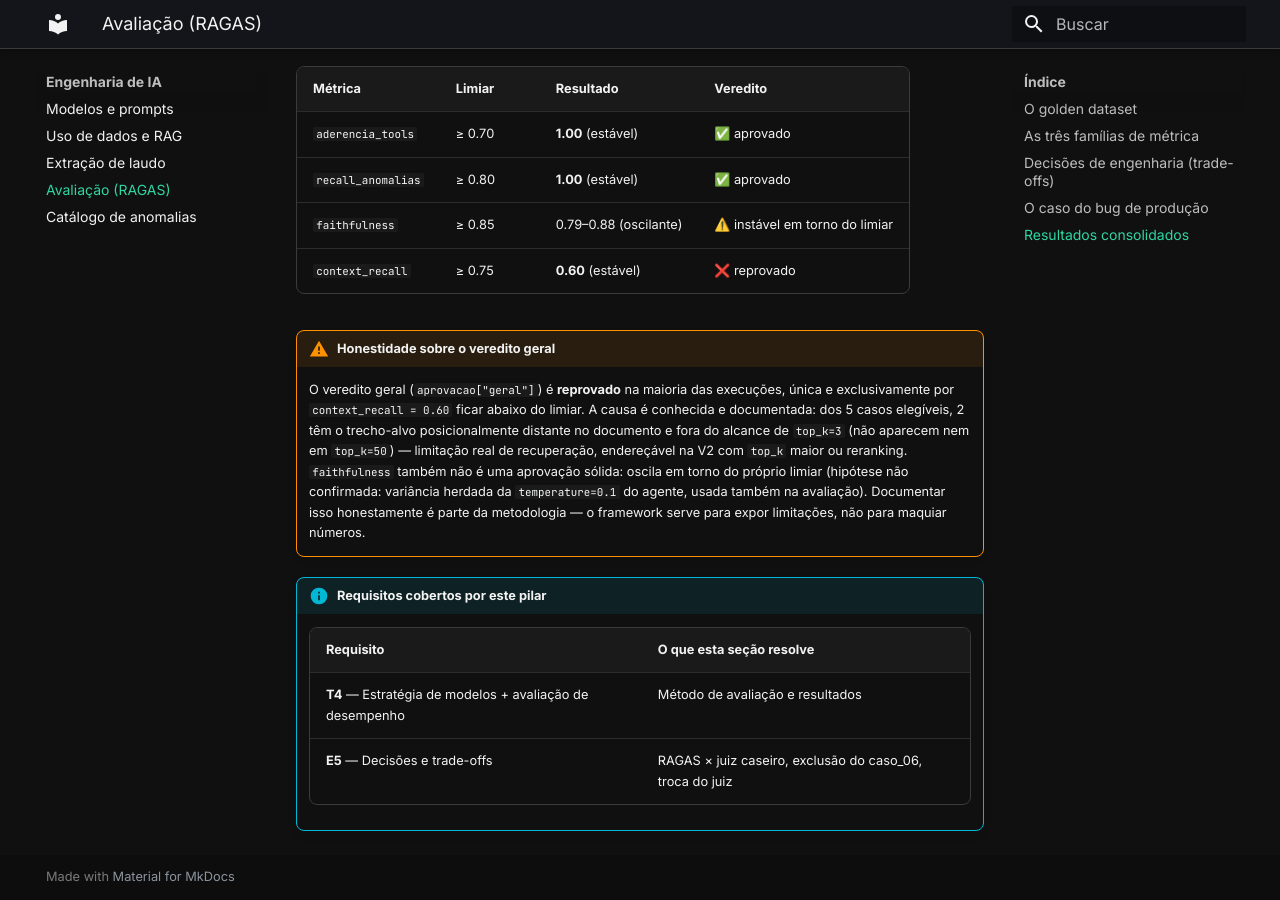
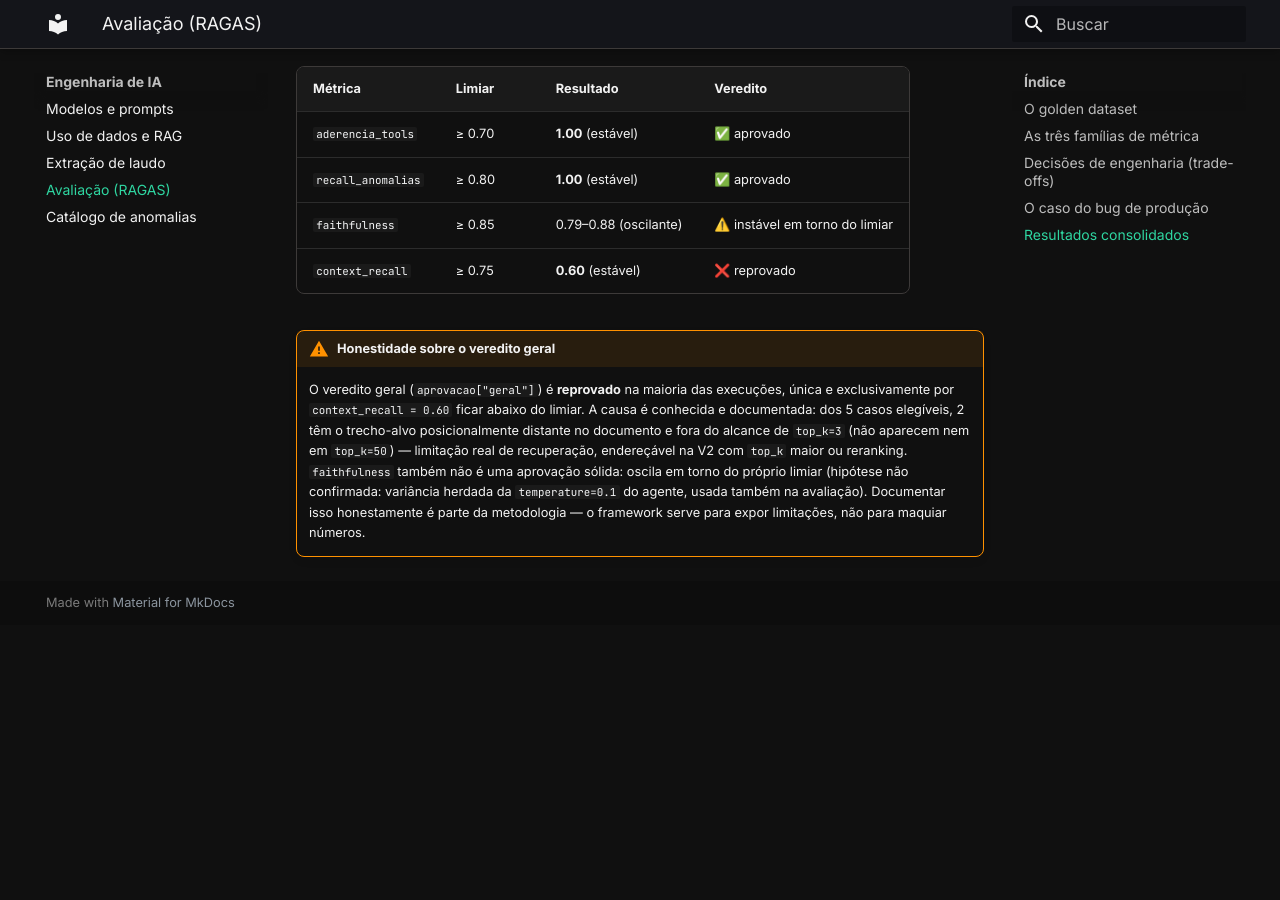
Before and after one commit to Moreira-89/auditor-cidadao, an MkDocs documentation site: the page built from docs/ia/avaliacao.md, in a window 1280 px wide and 900 px high, scrolled down 2038 px. Built offline with MkDocs 1.6.1 and Material for MkDocs 9.7.7, drawn with Linux system fonts in a browser that asks for light colours; after the commit the page ends 2663 px from its top, so only the background shows below that.

Commit message:
feat(docs): remove redundant requirement tables from governance documentation

```diff
--- a/docs/ia/avaliacao.md
+++ b/docs/ia/avaliacao.md
@@ -80,9 +80,3 @@ Após todas as correções, em 6 execuções (3 do pipeline + 3 manuais, mesmo p
     sólida: oscila em torno do próprio limiar (hipótese não confirmada: variância herdada da
     `temperature=0.1` do agente, usada também na avaliação). Documentar isso honestamente é parte da
     metodologia — o framework serve para expor limitações, não para maquiar números.
-
-!!! info "Requisitos cobertos por este pilar"
-    | Requisito | O que esta seção resolve |
-    |---|---|
-    | **T4** — Estratégia de modelos + avaliação de desempenho | Método de avaliação e resultados |
-    | **E5** — Decisões e trade-offs | RAGAS × juiz caseiro, exclusão do caso_06, troca do juiz |
```
Also changed, not shown: docs/governanca/guardrails.md (+0 -6 lines), docs/governanca/lgpd.md (+0 -5 lines), docs/governanca/limitacoes.md (+0 -6 lines), docs/ia/anomalias.md (+0 -6 lines), docs/ia/extracao_laudo.md (+0 -6 lines).
